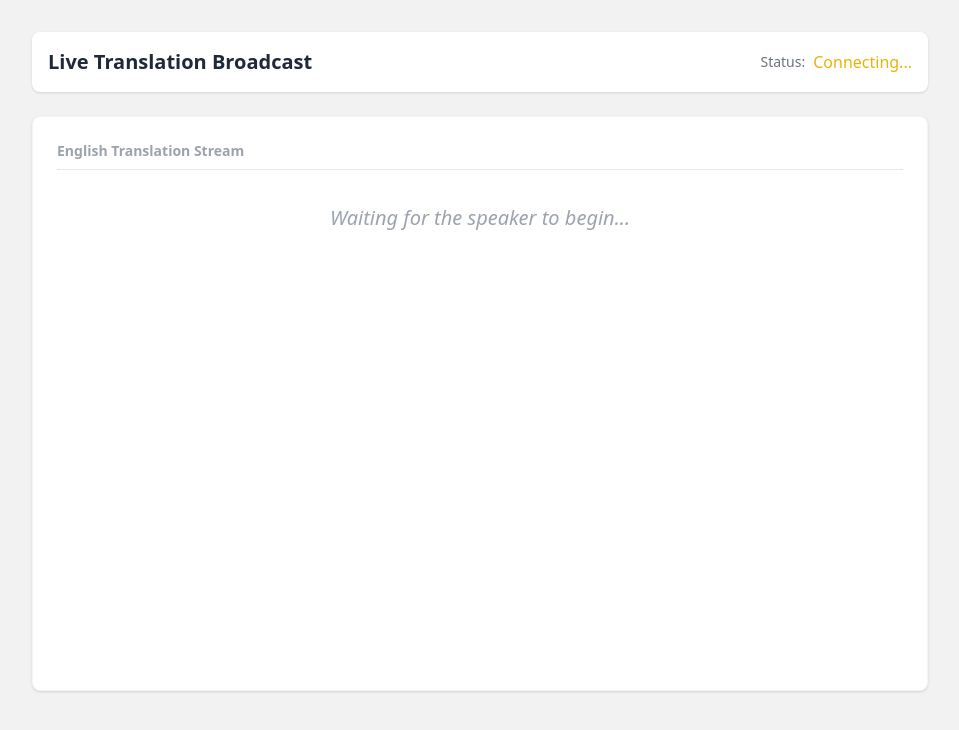
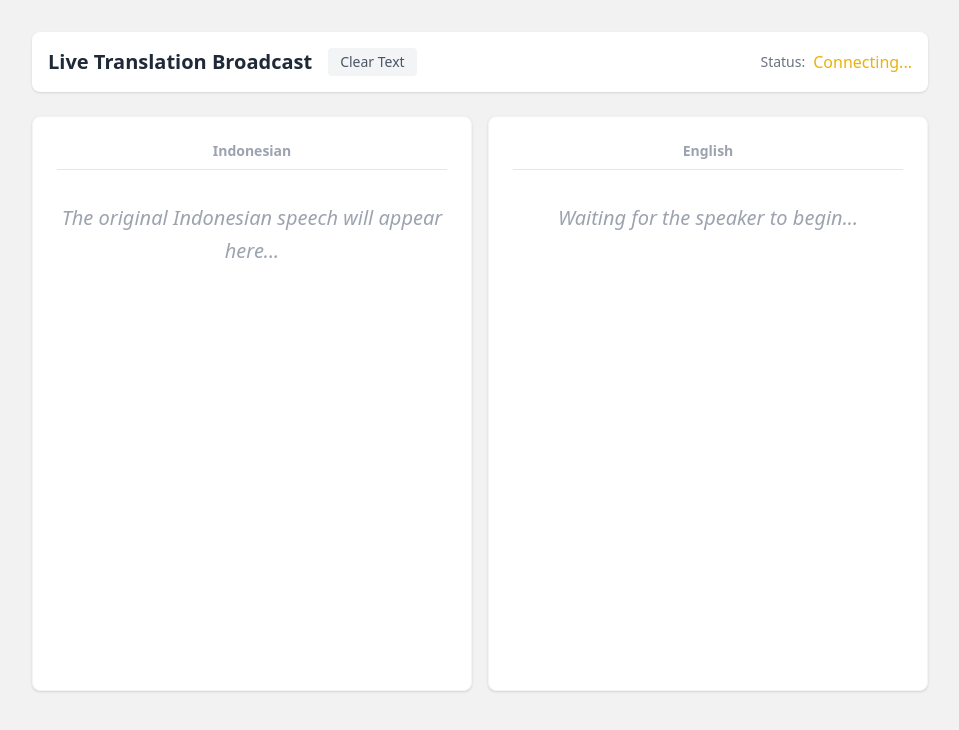
Before and after one commit to justhalf/harmoni, a React (Vite) app in the folder client/: page / in a window 1280 px wide. Both pictures are taken after typing "Sample" into the empty fields and a click on the button "Connect to Stream". Shown: the top 730 px of the page, without its empty margins (160-1119 px from the left). Built offline with nearby package versions, Linux system fonts and the light colour scheme; no server answers.

Commit message:
Updated client to be two panel

```diff
--- a/client/src/App.tsx
+++ b/client/src/App.tsx
@@ -1,4 +1,4 @@
-import React, { useState, useEffect, useRef } from 'react';
+import { useState, useEffect, useRef } from 'react';
 import TokenPrompt from './components/TokenPrompt';
 
 // Replace with wss://example.com/ws/listen in production
@@ -15,19 +15,27 @@ export default function App() {
     const [connectionState, setConnectionState] = useState<'idle' | 'connecting' | 'connected' | 'error'>('idle');
     const [errorMsg, setErrorMsg] = useState<string>('');
 
-    // State for the streaming text
-    const [finalText, setFinalText] = useState<string>('');
-    const [draftText, setDraftText] = useState<string>('');
+    // State for the streaming text - English
+    const [finalTextEn, setFinalTextEn] = useState<string>('');
+    const [draftTextEn, setDraftTextEn] = useState<string>('');
+
+    // State for the streaming text - Indonesian
+    const [finalTextId, setFinalTextId] = useState<string>('');
+    const [draftTextId, setDraftTextId] = useState<string>('');
 
     const wsRef = useRef<WebSocket | null>(null);
-    const scrollRef = useRef<HTMLDivElement>(null);
+    const scrollRefEn = useRef<HTMLDivElement>(null);
+    const scrollRefId = useRef<HTMLDivElement>(null);
 
     // Auto-scroll to bottom as new text streams in
     useEffect(() => {
-        if (scrollRef.current) {
-            scrollRef.current.scrollTop = scrollRef.current.scrollHeight;
+        if (scrollRefEn.current) {
+            scrollRefEn.current.scrollTop = scrollRefEn.current.scrollHeight;
         }
-    }, [finalText, draftText]);
+        if (scrollRefId.current) {
+            scrollRefId.current.scrollTop = scrollRefId.current.scrollHeight;
+        }
+    }, [finalTextEn, draftTextEn, finalTextId, draftTextId]);
 
     useEffect(() => {
         if (!sessionToken) return;
@@ -46,22 +54,30 @@ export default function App() {
                 const payload = JSON.parse(event.data);
 
                 if (payload.tokens && Array.isArray(payload.tokens)) {
-                    let newFinalTokens = '';
-                    let newDraftTokens = '';
+                    let newFinalEn = '';
+                    let newDraftEn = '';
+                    let newFinalId = '';
+                    let newDraftId = '';
 
                     payload.tokens.forEach((token: any) => {
+                        const isEn = token.language === 'en';
+
                         if (token.is_final) {
-                            newFinalTokens += token.text;
+                            if (isEn) newFinalEn += token.text;
+                            else newFinalId += token.text;
                         } else {
-                            newDraftTokens += token.text;
+                            if (isEn) newDraftEn += token.text;
+                            else newDraftId += token.text;
                         }
                     });
 
-                    if (newFinalTokens) {
-                        setFinalText(prev => prev + newFinalTokens);
-                    }
-                    // draftText reflects the current incomplete utterance
-                    setDraftText(newDraftTokens);
+                    // Update English State
+                    if (newFinalEn) setFinalTextEn(prev => prev + newFinalEn);
+                    setDraftTextEn(newDraftEn);
+
+                    // Update Indonesian State
+                    if (newFinalId) setFinalTextId(prev => prev + newFinalId);
+                    setDraftTextId(newDraftId);
                 }
             } catch (err) {
                 console.error("Failed to parse token payload", err);
@@ -99,7 +115,20 @@ export default function App() {
 
                 {/* Header Strip */}
                 <div className="flex justify-between items-center mb-6 bg-white p-4 rounded-lg shadow">
+                    <div className="flex items-center space-x-4">
                         <h1 className="text-xl font-bold text-gray-800">Live Translation Broadcast</h1>
+                        <button
+                            onClick={() => {
+                                setFinalTextEn('');
+                                setDraftTextEn('');
+                                setFinalTextId('');
+                                setDraftTextId('');
+                            }}
+                            className="px-3 py-1 bg-gray-100 hover:bg-gray-200 text-gray-600 rounded text-sm font-medium transition-colors"
+                        >
+                            Clear Text
+                        </button>
+                    </div>
                     <div className="flex items-center space-x-2">
                         <span className="text-sm text-gray-500">Status:</span>
                         {connectionState === 'connecting' && <span className="text-yellow-500 font-medium">Connecting...</span>}
@@ -109,25 +138,27 @@ export default function App() {
                 </div>
 
                 {/* Translation Viewer Container */}
+                <div className="grid grid-cols-1 sm:grid-cols-2 gap-4">
+                    {/* Indonesian Box */}
                     <div className="bg-white rounded-lg shadow p-6 border border-gray-100">
-                    <div className="text-sm font-semibold text-gray-400 mb-4 border-b pb-2">
-                        English Translation Stream
+                        <div className="text-sm font-semibold text-gray-400 mb-4 border-b pb-2 text-center">
+                            Indonesian
                         </div>
 
                         <div
-                        ref={scrollRef}
+                            ref={scrollRefId}
                             className="h-[60vh] overflow-y-auto text-xl leading-relaxed font-sans"
                         >
-                        {finalText === '' && draftText === '' ? (
+                            {finalTextId === '' && draftTextId === '' ? (
                                 <div className="text-gray-400 italic mt-4 text-center">
-                                Waiting for the speaker to begin...
+                                    The original Indonesian speech will appear here...
                                 </div>
                             ) : (
                                 <p>
-                                <span className="text-gray-900">{finalText}</span>
-                                {draftText && (
-                                    <span className="text-gray-400 ml-1 transition-opacity duration-200">
-                                        {draftText}
+                                    <span className="text-gray-900">{finalTextId}</span>
+                                    {draftTextId && (
+                                        <span className="text-gray-400 transition-opacity duration-200">
+                                            {draftTextId}
                                         </span>
                                     )}
                                 </p>
@@ -135,6 +166,34 @@ export default function App() {
                         </div>
                     </div>
 
+                    {/* English Box */}
+                    <div className="bg-white rounded-lg shadow p-6 border border-gray-100">
+                        <div className="text-sm font-semibold text-gray-400 mb-4 border-b pb-2 text-center">
+                            English
+                        </div>
+
+                        <div
+                            ref={scrollRefEn}
+                            className="h-[60vh] overflow-y-auto text-xl leading-relaxed font-sans"
+                        >
+                            {finalTextEn === '' && draftTextEn === '' ? (
+                                <div className="text-gray-400 italic mt-4 text-center">
+                                    Waiting for the speaker to begin...
+                                </div>
+                            ) : (
+                                <p>
+                                    <span className="text-gray-900">{finalTextEn}</span>
+                                    {draftTextEn && (
+                                        <span className="text-gray-400 transition-opacity duration-200">
+                                            {draftTextEn}
+                                        </span>
+                                    )}
+                                </p>
+                            )}
+                        </div>
+                    </div>
+                </div>
+
             </div>
         </div>
     );
```
Lines whose indentation alone changed are shown as unchanged.
